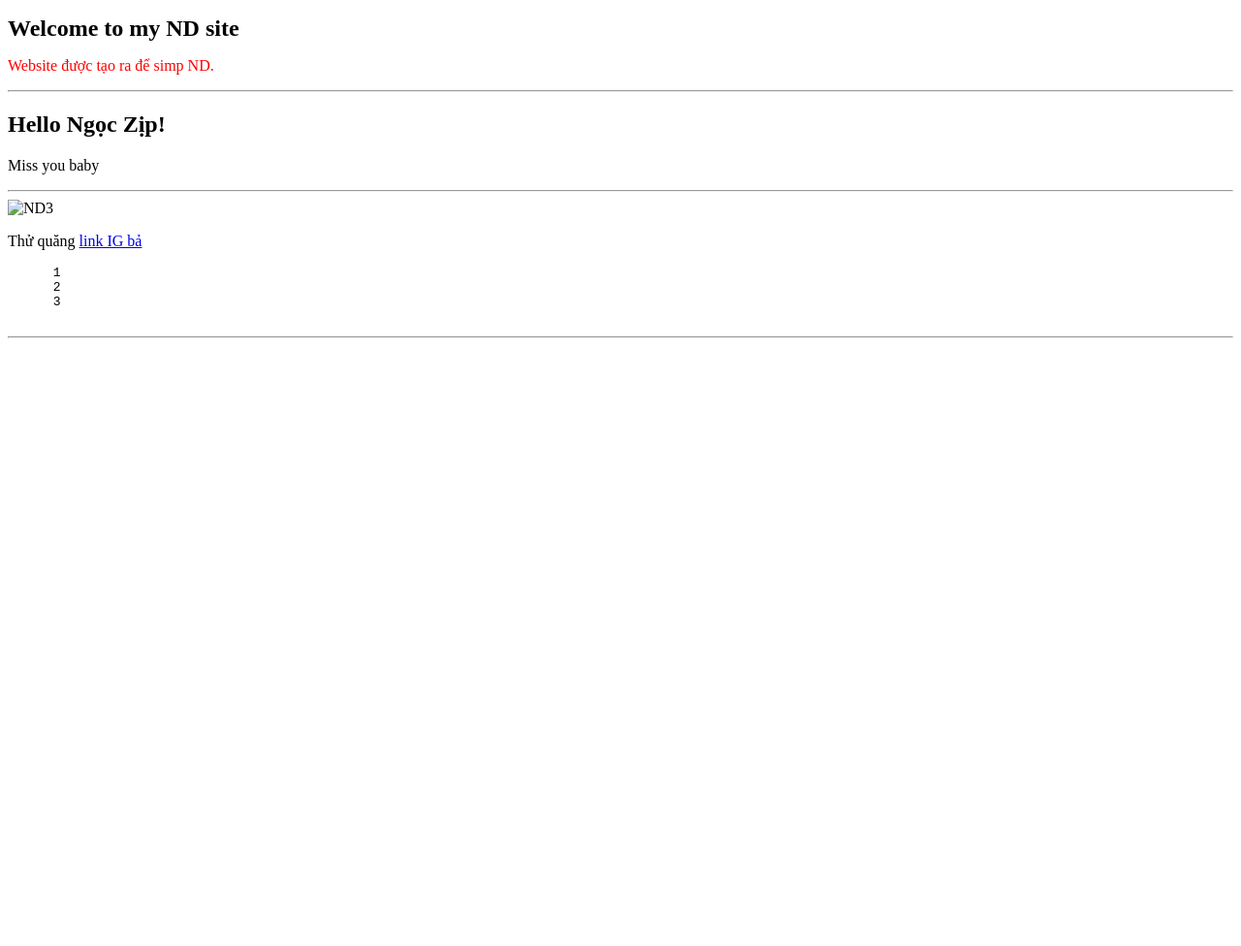
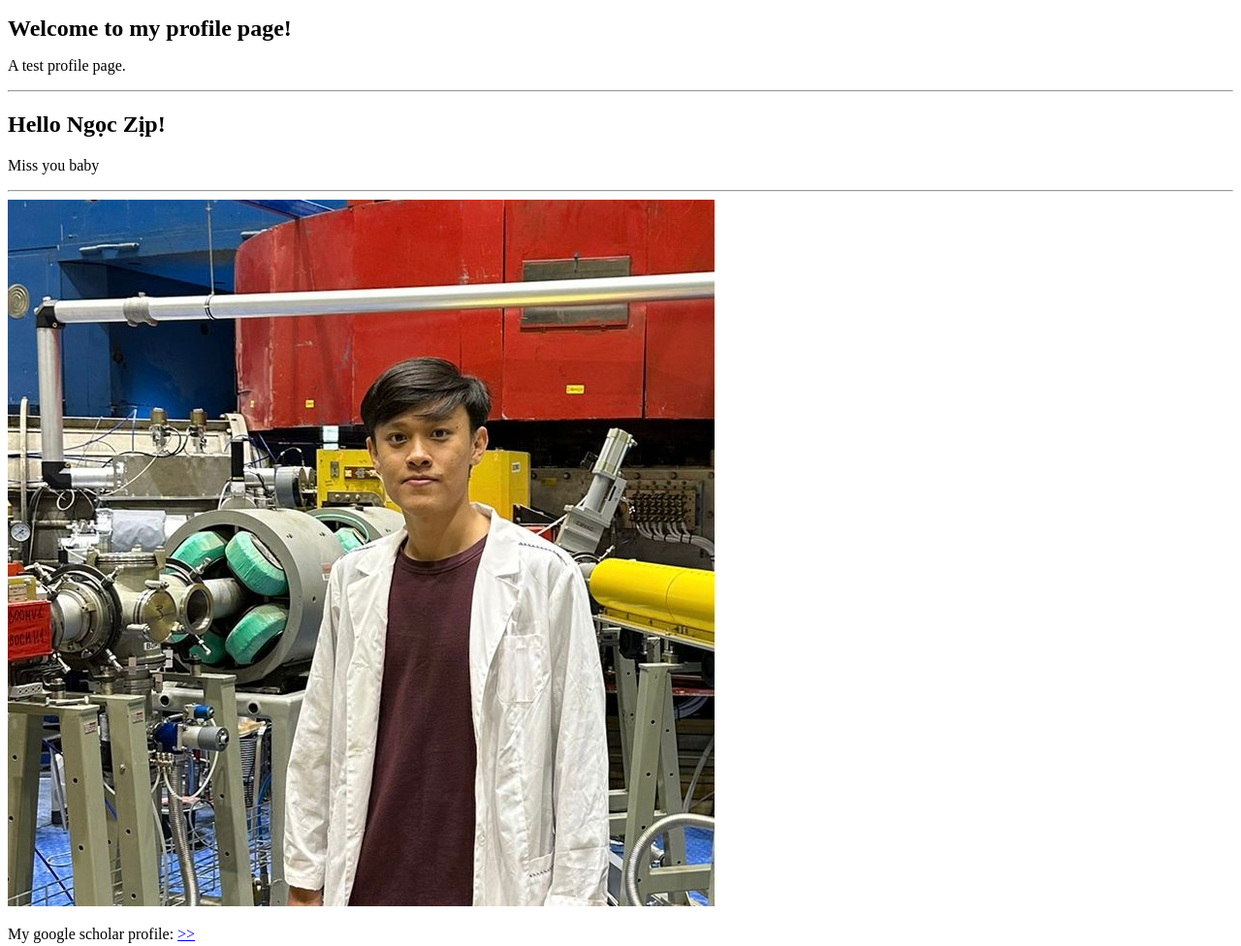
Before and after one commit to longphys/profile, a plain HTML site: page index.html in a window 1280 px wide. Shown: the top 976 px of the page at 97% size. Before the commit the page ends 800 px from the top, so only its background shows below. Drawn offline with Linux system fonts and the light colour scheme.

Commit message:
new commit may 10th

```diff
--- a/index.html
+++ b/index.html
@@ -1,18 +1,18 @@
 <!DOCTYPE html>
-<html lang="vi">
+<html lang="en">
   <head>
-    <title> Test ND site </title>
+    <title> Profile Page </title>
   </head>
   <body>
-    <h1 style="font-size:24px;">Welcome to my ND site</h1>
-    <p title="Miêu tả dòng" style="color:red;">Website được tạo ra để simp ND.</p>
+    <h1 style="font-size:24px;">Welcome to my profile page!</h1>
+    <p title="Page Description" style="color:rgb(0, 0, 0);">A test profile page.</p>
     <hr>
     <h2>Hello Ngọc Zịp!</h2>
     <p>Miss you baby</p>
     <hr>
-    <img src="ND3.jpg" alt="ND3" width="250" height="532">
+    <img src="profile.jpg" alt="profile picture" width="729" height="729">
     <br>
-    <p>Thử quăng <a href="https://www.instagram.com/twendofuly/" target=”_blank” rel="noopener noreferrer">link IG bả</a></p>
+    <p>My google scholar profile: <a href="https://scholar.google.com/citations?user=yDUToewAAAAJ&hl=en" target=”_blank” rel="noopener noreferrer">>></a></p>
     <pre>
       1
       2
```
Also changed, not shown: profile.jpg (added).
